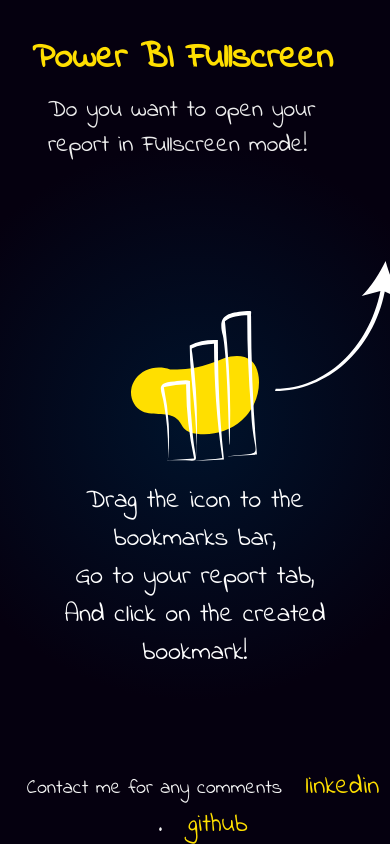
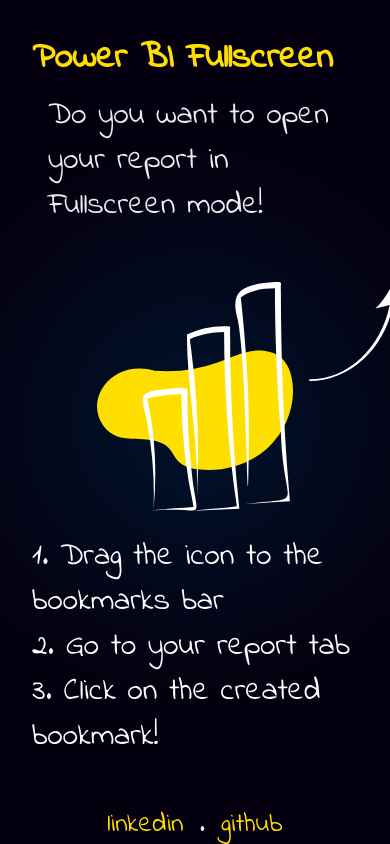
Before and after one commit to RiadAdel/pbi-fullscreen, a plain HTML site: page index.html in a window 390 px wide. Drawn offline with Linux system fonts and the light colour scheme.

Commit message:
Fix responsiveness

```diff
--- a/css/style.css
+++ b/css/style.css
@@ -6,13 +6,14 @@
   padding: 0;
   box-sizing: border-box;
   color: whitesmoke;
-  font-size: 26px;
+  font-size: 1.4rem;
 }
 
 html,
 body {
   scroll-behavior: smooth;
   height: 100%;
+  width: 100%;
   font-family: "Indie Flower", cursive;
   background: radial-gradient(
     circle,
@@ -32,10 +33,12 @@ a:hover {
 }
 
 .container {
-  padding: 32px;
+  padding: 32px 32px 0 32px;
   min-height: 100%;
+  width: 100%;
   display: flex;
   align-items: center;
+  justify-content: space-between;
   flex-direction: column;
 }
 h1 {
@@ -52,36 +55,43 @@ figure {
   flex-direction: column;
 }
 
+figure div {
+  position: relative;
+  width: 100%;
+}
+
 figcaption {
   margin-top: 8px;
   color: #fefefe;
+  text-align: start;
 }
 p {
   color: #eee;
-  font-size: 24px;
   margin: 8px 16px;
 }
 img {
-  width: 128px;
+  width: 60%;
 }
 .arrow {
-  position: fixed;
-  transform: translateY(-50px);
-  margin-left: 16px;
+  position: absolute;
+  transform: translateY(0%);
+  margin-left: 5%;
+  width: 30%;
 }
 
 footer {
-  position: fixed;
   bottom: 0;
   text-align: center;
   width: 100%;
+  display: flex;
   background-color: rgba(5, 0, 15, 1);
-  display: inline-block;
+  align-items: center;
+  justify-content: center;
 }
 
 footer span {
   margin: 0 16px;
-  font-size: 20px;
+  font-size: 1.2rem;
 }
 
 footer a,
@@ -89,4 +99,5 @@ a:link,
 a:visited,
 a:hover {
   color: #ffdf00;
+  font-size: 1.2rem;
 }
--- a/index.html
+++ b/index.html
@@ -28,19 +28,18 @@
           <img src="assets/arrow.svg" alt="arrow" class="arrow" />
         </div>
         <figcaption>
-          Drag the icon to the bookmarks bar, <br />
-          Go to your report tab,<br />
-          And click on the created bookmark!
+          1. Drag the icon to the bookmarks bar <br />
+          2. Go to your report tab<br />
+          3. Click on the created bookmark!
         </figcaption>
       </figure>
-    </div>
       <footer>
-      <span>Contact me for any comments </span>
         <a href="https://www.linkedin.com/in/riadadel" target="_blank"
           >linkedin</a
         >
         <span>.</span>
         <a href="https://www.github.com/riadadel" target="_blank">github</a>
       </footer>
+    </div>
   </body>
 </html>
```
Lines whose indentation alone changed are shown as unchanged.
